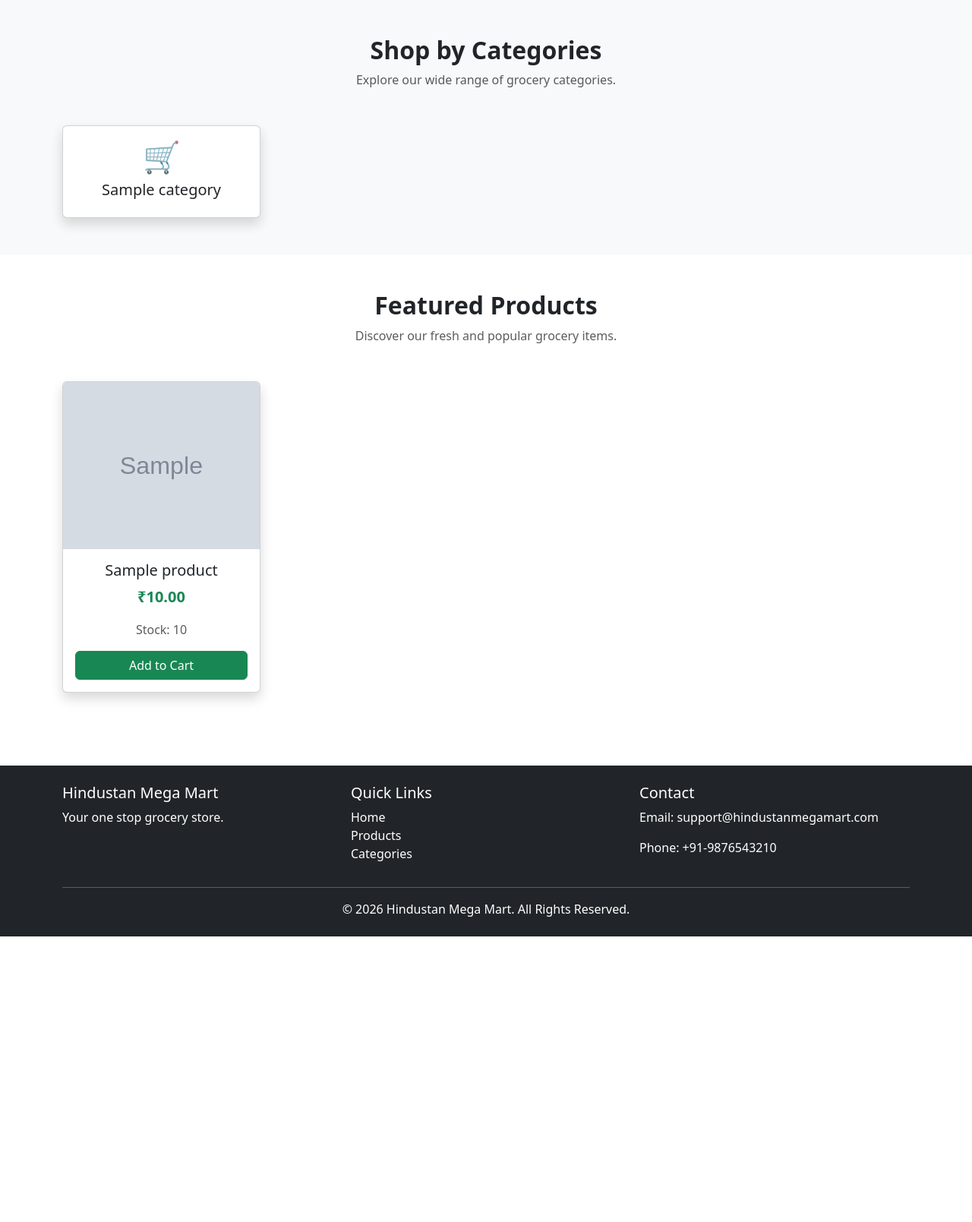
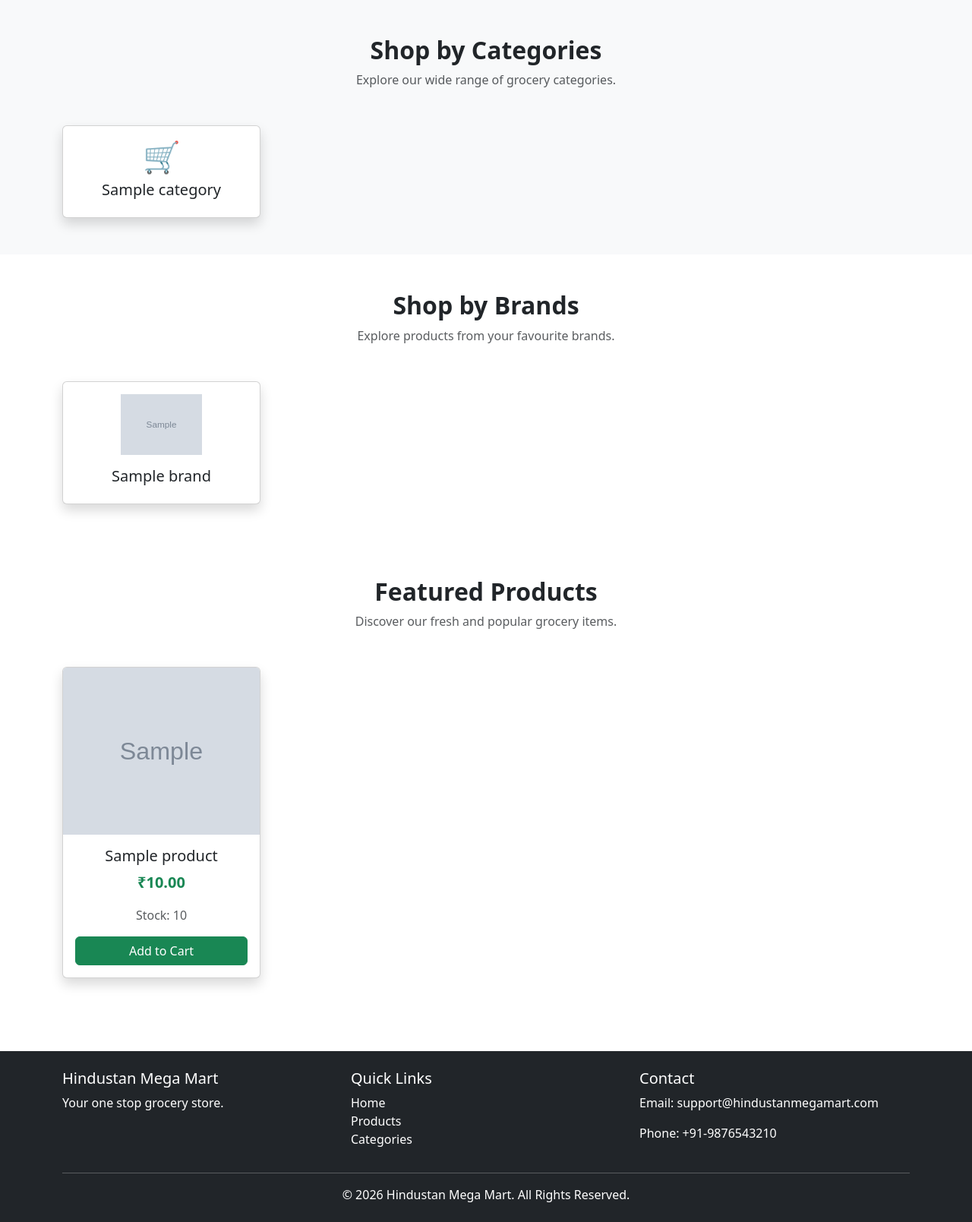
Before and after one commit to ravipushp/Hindustan-Mega-Mart, a Django app: page / in a window 1280 px wide. Shown: the part 647-2256 px from the top of the page at 76% size. Before the commit the page ends 1880 px from the top, so only its background shows below. Run offline with Django 5.2, Linux system fonts and the light colour scheme; tables that the repository leaves empty hold one stand-in row (values such as "Sample post"); grey boxes marked "Sample" are stand-in pictures.

Commit message:
Add brand filtering for products

```diff
--- a/Hindustan-Mega-Mart/backend/products/views.py
+++ b/Hindustan-Mega-Mart/backend/products/views.py
@@ -1,13 +1,15 @@
 from django.shortcuts import render
-from .models import Product, Category
+from .models import Product, Category, Brand
+
 
 def home(request):
 
     search_query = request.GET.get("search", "")
     category_slug = request.GET.get("category", "")
+    brand_slug = request.GET.get("brand", "")
 
     categories = Category.objects.filter(is_active=True)
-
+    brands = Brand.objects.filter(is_active=True)
     products = Product.objects.filter(is_active=True)
 
     # Search Filter
@@ -22,11 +24,19 @@ def home(request):
             category__slug=category_slug
         )
 
+    # Brand Filter
+    if brand_slug:
+        products = products.filter(
+            brand__slug=brand_slug
+        )
+
     context = {
         "products": products,
         "categories": categories,
+        "brands": brands,
         "search_query": search_query,
         "selected_category": category_slug,
+        "selected_brand": brand_slug,
     }
 
     return render(request, "products/home.html", context)
--- a/Hindustan-Mega-Mart/backend/templates/products/home.html
+++ b/Hindustan-Mega-Mart/backend/templates/products/home.html
@@ -49,6 +49,7 @@
 
 </section>
 
+
 <!-- Hero Section -->
 <section class="py-5">
 
@@ -93,6 +94,7 @@
 
 </section>
 
+
 <!-- Shop by Categories -->
 <section class="py-5 bg-light">
 
@@ -123,11 +125,14 @@
                         <h1>🛒</h1>
 
                         <h5>
-    <a href="?category={{ category.slug }}"
-       class="text-decoration-none text-dark">
-        {{ category.name }}
-    </a>
-</h5>
+                            <a
+                                href="?category={{ category.slug }}"
+                                class="text-decoration-none text-dark">
+
+                                {{ category.name }}
+
+                            </a>
+                        </h5>
 
                     </div>
 
@@ -139,7 +144,9 @@
 
             <div class="col-12 text-center">
 
-                <h5>No categories available.</h5>
+                <h5>
+                    No categories available.
+                </h5>
 
             </div>
 
@@ -150,6 +157,84 @@
     </div>
 
 </section>
+
+
+<!-- Shop by Brands -->
+<!-- Shop by Brands -->
+<section class="py-5">
+
+    <div class="container">
+
+        <div class="text-center mb-5">
+
+            <h2 class="fw-bold">
+                Shop by Brands
+            </h2>
+
+            <p class="text-muted">
+                Explore products from your favourite brands.
+            </p>
+
+        </div>
+
+        <div class="row g-4">
+
+            {% for brand in brands %}
+
+            <div class="col-lg-3 col-md-6">
+
+                <a
+                    href="?brand={{ brand.slug }}"
+                    class="text-decoration-none text-dark">
+
+                    <div class="card shadow h-100 text-center">
+
+                        <div class="card-body">
+
+                            {% if brand.logo %}
+
+                            <img
+                                src="{{ brand.logo.url }}"
+                                alt="{{ brand.name }}"
+                                class="img-fluid mb-3"
+                                style="height:80px; object-fit:contain;">
+
+                            {% else %}
+
+                            <h1>🏷️</h1>
+
+                            {% endif %}
+
+                            <h5>
+                                {{ brand.name }}
+                            </h5>
+
+                        </div>
+
+                    </div>
+
+                </a>
+
+            </div>
+
+            {% empty %}
+
+            <div class="col-12 text-center">
+
+                <h5>
+                    No brands available.
+                </h5>
+
+            </div>
+
+            {% endfor %}
+
+        </div>
+
+    </div>
+
+</section>
+
 
 <!-- Featured Products -->
 <section class="py-5">
@@ -179,11 +264,13 @@
                 <div class="card shadow h-100">
 
                     {% if product.image %}
+
                     <img
                         src="{{ product.image.url }}"
                         class="card-img-top"
                         alt="{{ product.name }}"
                         style="height:220px; object-fit:cover;">
+
                     {% endif %}
 
                     <div class="card-body text-center">
@@ -214,7 +301,9 @@
 
             <div class="col-12 text-center">
 
-                <h5>No products available.</h5>
+                <h5>
+                    No products available.
+                </h5>
 
             </div>
 
```
